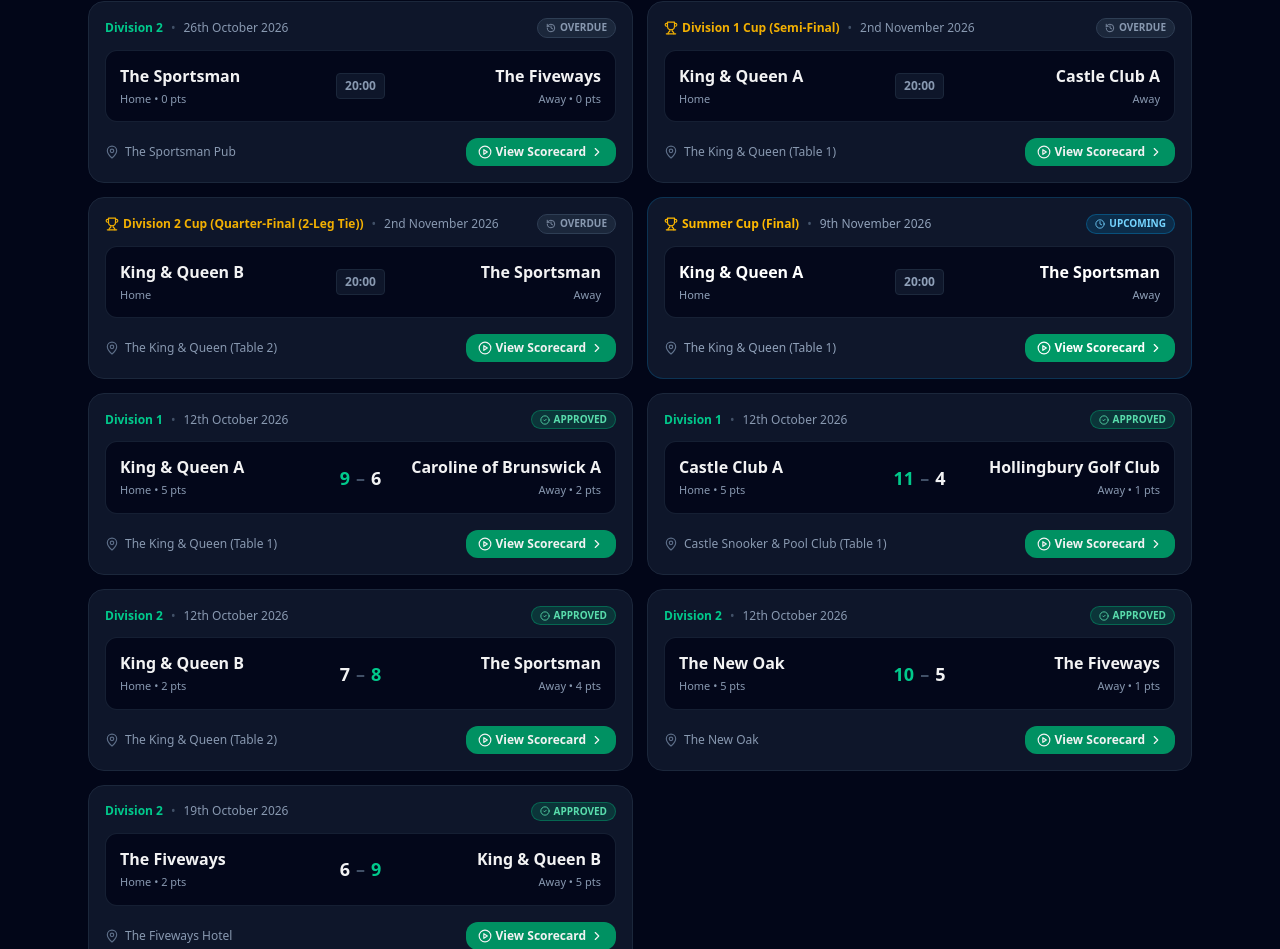
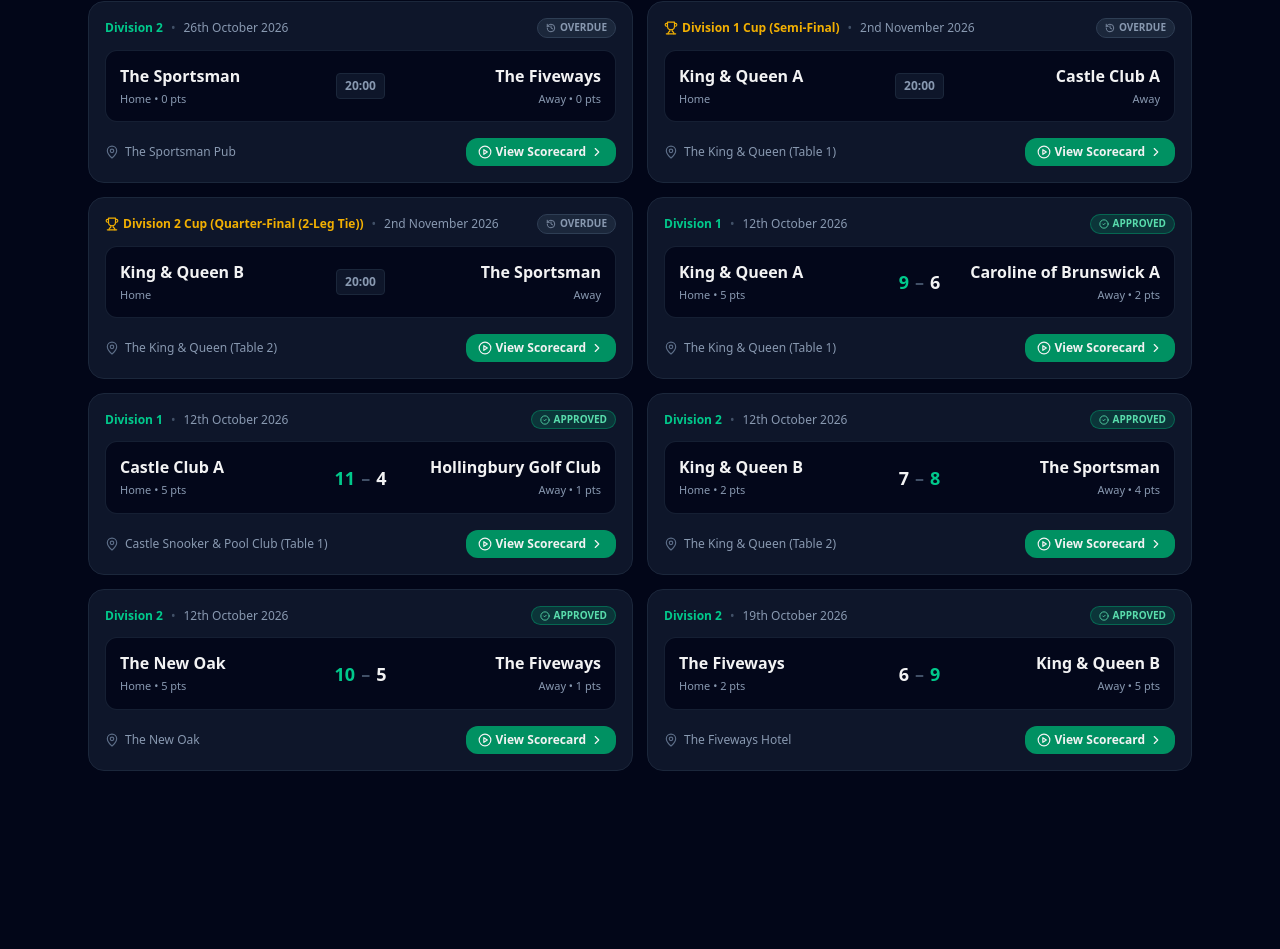
Before and after one commit to brightonpoolleague/brightonpoolleague.github.io, a React (Vite) app: page / in a window 1280 px wide. Shown: the part 937-1886 px from the top of the page. After the commit the page ends 1740 px from the top, so only its background shows below. Built offline with nearby package versions, Linux system fonts and the light colour scheme.

Commit message:
Revert "fix(fixtures): resolve orphaned teams in local test fixture and provide fallback rendering"
This reverts commit 996f5867de02e88b1c5025f0eee0b245f593a1bf.

```diff
--- a/src/components/AdminPortalView.tsx
+++ b/src/components/AdminPortalView.tsx
@@ -2176,26 +2176,9 @@ export const AdminPortalView: React.FC<AdminPortalViewProps> = ({
             ) : (
               <div className="space-y-2.5">
                 {filteredFixtures.map((fix) => {
-                  const home = teamsById[fix.homeTeamId] ?? {
-                    id: fix.homeTeamId,
-                    seasonId: fix.seasonId,
-                    division: fix.division,
-                    name: `Unknown Team (${fix.homeTeamId})`,
-                    venue: 'Unknown Venue',
-                    address: '',
-                    captainName: 'Unknown',
-                    captainPin: '000000',
-                  };
-                  const away = teamsById[fix.awayTeamId] ?? {
-                    id: fix.awayTeamId,
-                    seasonId: fix.seasonId,
-                    division: fix.division,
-                    name: `Unknown Team (${fix.awayTeamId})`,
-                    venue: 'Unknown Venue',
-                    address: '',
-                    captainName: 'Unknown',
-                    captainPin: '000000',
-                  };
+                  const home = teamsById[fix.homeTeamId];
+                  const away = teamsById[fix.awayTeamId];
+                  if (!home || !away) return null;
                   const score = calculateMatchScore(fix);
                   const timeframe = getMatchTimeframe(
                     fix.matchDate,
--- a/src/context/LeagueContext.tsx
+++ b/src/context/LeagueContext.tsx
@@ -311,17 +311,6 @@ export const LeagueProvider: React.FC<{ children: React.ReactNode }> = ({
       const validFrames = ensureValidFrames(f.frames);
       const validLineups = ensureValidLineups(f.lineups);
       let status = f.status;
-      let homeTeamId = f.homeTeamId;
-      let awayTeamId = f.awayTeamId;
-      let division = f.division;
-      if (
-        f.id === 'test-fix-summer-cup-final' &&
-        (homeTeamId === 'team-hove-deep' || awayTeamId === 'team-connaught-a')
-      ) {
-        homeTeamId = 'team-kq-a';
-        awayTeamId = 'team-sportsman';
-        division = 'Division 1';
-      }
       if (
         status === 'live' &&
         !(f.homeSet1Locked && f.awaySet1Locked) &&
@@ -331,9 +320,6 @@ export const LeagueProvider: React.FC<{ children: React.ReactNode }> = ({
       }
       return {
         ...f,
-        homeTeamId,
-        awayTeamId,
-        division,
         status,
         frames: validFrames,
         lineups: validLineups,
--- a/src/data/testData.ts
+++ b/src/data/testData.ts
@@ -578,11 +578,11 @@ export const LOCAL_TEST_FIXTURES: Fixture[] = [
   {
     id: 'test-fix-summer-cup-final',
     seasonId: DEFAULT_SEASON_ID,
-    division: 'Division 1',
+    division: 'Premier League',
     matchDate: '2026-11-09',
     weekNumber: 5,
-    homeTeamId: 'team-kq-a',
-    awayTeamId: 'team-sportsman',
+    homeTeamId: 'team-hove-deep',
+    awayTeamId: 'team-connaught-a',
     matchType: 'knockout',
     competitionName: 'Summer Cup',
     round: 'Final',
```
